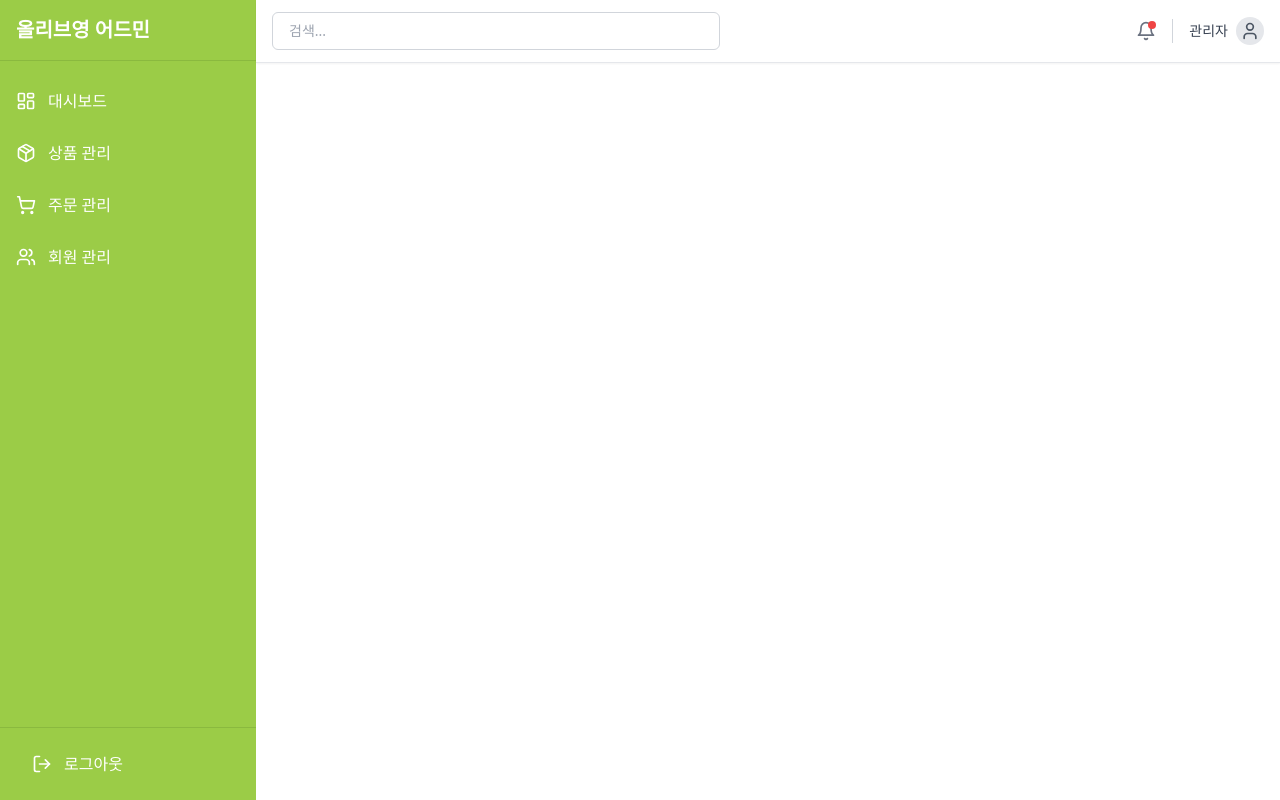
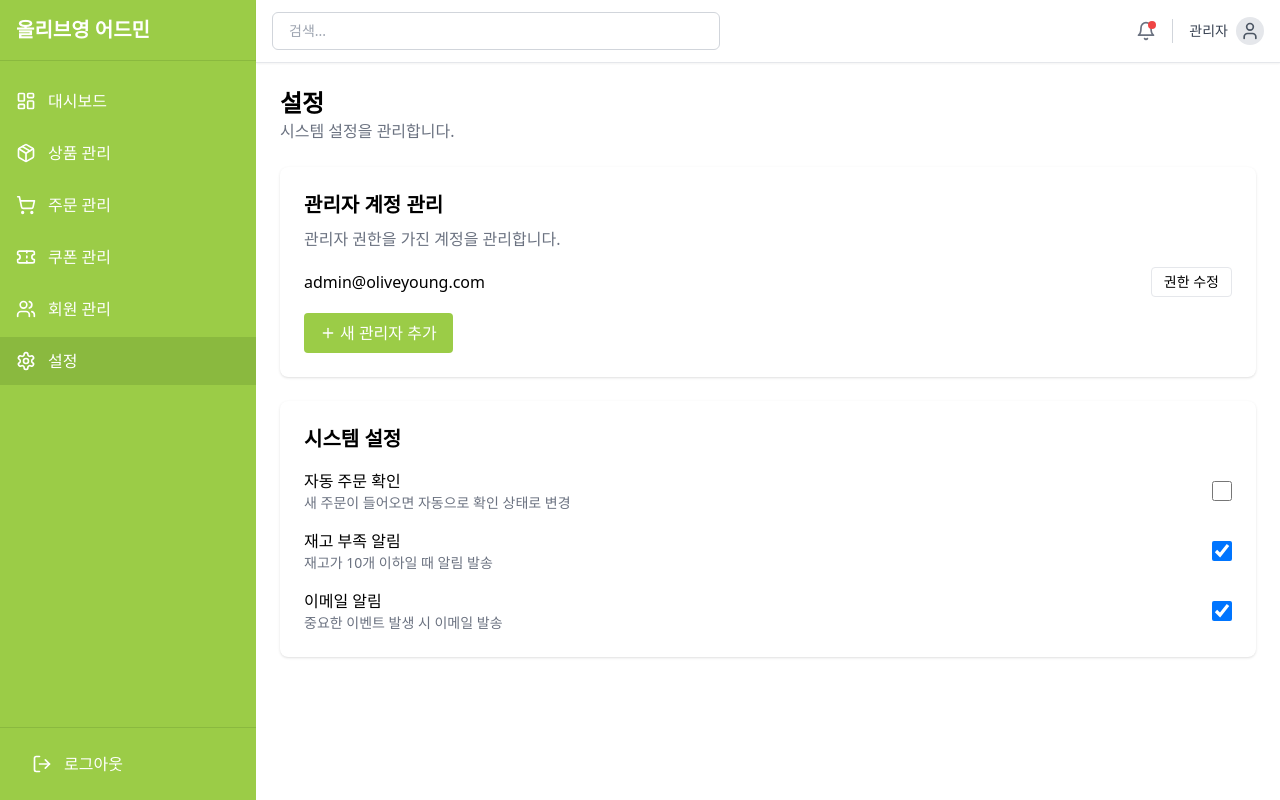
Before and after one commit to backend20250319/BE09-4rd-4team-FE, a React (Vite) app in the folder admin/: page /settings in a window 1280 px wide. Built offline with nearby package versions, Linux system fonts and the light colour scheme.

Commit message:
관리자 수정

```diff
--- a/admin/src/App.jsx
+++ b/admin/src/App.jsx
@@ -3,6 +3,8 @@
 import { ProductsTable } from "./pages/ProductsTable";
 import { UsersTable } from './pages/UsersTable';
 import { OrdersTable } from './pages/OrdersTable';
+import { CouponsPage } from './pages/CouponsPage';
+import { SettingsPage } from './pages/SettingsPage';
 import { Dashboard } from './pages/Dashboard';
 import Sidebar from './components/Sidebar';
 import Header from './components/Header';
@@ -20,7 +22,10 @@
               <Route path="/dashboard" element={<Dashboard />} />
               <Route path="/products" element={<ProductsTable />} />
               <Route path="/orders" element={<OrdersTable />} />
+              <Route path="/coupons" element={<CouponsPage />} />
               <Route path="/users" element={<UsersTable />} />
+              <Route path="/settings" element={<SettingsPage />} />
+              <Route path="*" element={<Navigate to="/dashboard" replace />} />
             </Routes>
           </main>
         </div>
--- /dev/null
+++ b/admin/src/components/NewAdminModal.jsx
@@ -0,0 +1,45 @@
+import React, { useState } from 'react';
+
+export default function NewAdminModal({ onAdd, onClose }) {
+  const [email, setEmail] = useState('');
+  const [password, setPassword] = useState('');
+
+  const handleSubmit = e => {
+    e.preventDefault();
+    onAdd(email);
+  };
+
+  return (
+    <div className="fixed inset-0 z-50 flex items-center justify-center bg-black bg-opacity-30">
+      <div className="w-full max-w-sm p-6 bg-white rounded-lg shadow-md">
+        <h2 className="mb-4 text-xl font-bold">새 관리자 추가</h2>
+        <form onSubmit={handleSubmit} className="space-y-4">
+          <input
+            type="email"
+            placeholder="이메일"
+            value={email}
+            onChange={e => setEmail(e.target.value)}
+            className="w-full p-2 border rounded"
+            required
+          />
+          <input
+            type="password"
+            placeholder="비밀번호"
+            value={password}
+            onChange={e => setPassword(e.target.value)}
+            className="w-full p-2 border rounded"
+            required
+          />
+          <div className="flex justify-end space-x-2">
+            <button type="button" onClick={onClose} className="px-4 py-2 border rounded">
+              취소
+            </button>
+            <button type="submit" className="px-4 py-2 bg-[#9BCC47] text-white rounded">
+              추가
+            </button>
+          </div>
+        </form>
+      </div>
+    </div>
+  );
+}
--- /dev/null
+++ b/admin/src/components/NewCouponModal.jsx
@@ -0,0 +1,53 @@
+import React, { useState } from 'react';
+
+export default function NewCouponModal({ onAdd, onClose }) {
+  const [name, setName] = useState('');
+  const [discount, setDiscount] = useState('');
+  const [validUntil, setValidUntil] = useState('');
+
+  const handleSubmit = e => {
+    e.preventDefault();
+    onAdd({ name, discount: Number(discount), validUntil });
+  };
+
+  return (
+    <div className="fixed inset-0 z-50 flex items-center justify-center bg-black bg-opacity-30">
+      <div className="w-full max-w-sm p-6 bg-white rounded-lg shadow-md">
+        <h2 className="mb-4 text-xl font-bold">신규 쿠폰 등록</h2>
+        <form onSubmit={handleSubmit} className="space-y-4">
+          <input
+            type="text"
+            placeholder="쿠폰명"
+            value={name}
+            onChange={e => setName(e.target.value)}
+            className="w-full p-2 border rounded"
+            required
+          />
+          <input
+            type="number"
+            placeholder="할인율(%)"
+            value={discount}
+            onChange={e => setDiscount(e.target.value)}
+            className="w-full p-2 border rounded"
+            required
+          />
+          <input
+            type="date"
+            value={validUntil}
+            onChange={e => setValidUntil(e.target.value)}
+            className="w-full p-2 border rounded"
+            required
+          />
+          <div className="flex justify-end space-x-2">
+            <button type="button" onClick={onClose} className="px-4 py-2 border rounded">
+              취소
+            </button>
+            <button type="submit" className="px-4 py-2 bg-[#9BCC47] text-white rounded">
+              등록
+            </button>
+          </div>
+        </form>
+      </div>
+    </div>
+  );
+}
--- a/admin/src/components/Sidebar.jsx
+++ b/admin/src/components/Sidebar.jsx
@@ -5,6 +5,7 @@
   PackageIcon,
   ShoppingCartIcon,
   UsersIcon,
+  TicketIcon,
   SettingsIcon,
   LogOutIcon
 } from 'lucide-react';
@@ -14,7 +15,9 @@
     { to: '/', label: '대시보드', icon: <LayoutDashboardIcon size={20} /> },
     { to: '/products', label: '상품 관리', icon: <PackageIcon size={20} /> },
     { to: '/orders', label: '주문 관리', icon: <ShoppingCartIcon size={20} /> },
-    { to: '/users', label: '회원 관리', icon: <UsersIcon size={20} /> }
+     { to: '/coupons', label: '쿠폰 관리', icon: <TicketIcon size={20} /> },
+    { to: '/users', label: '회원 관리', icon: <UsersIcon size={20} /> },
+    { to: '/settings', label: '설정', icon: <SettingsIcon size={20} /> }
   ];
 
   return (
--- /dev/null
+++ b/admin/src/pages/CouponsPage.jsx
@@ -0,0 +1,63 @@
+import React, { useState } from 'react';
+import NewCouponModal from '../components/NewCouponModal';
+import { PlusIcon, TrashIcon } from 'lucide-react';
+
+export function CouponsPage() {
+  const [coupons, setCoupons] = useState([
+    { id: 1, name: 'WELCOME10', discount: 10, validUntil: '2025-12-31' },
+    { id: 2, name: 'SPRING20', discount: 20, validUntil: '2025-06-30' },
+    { id: 3, name: 'SUMMER15', discount: 15, validUntil: '2025-08-31' },
+
+  ]);
+  const [showModal, setShowModal] = useState(false);
+
+  const handleAdd = coupon => {
+    const nextId = coupons.length ? Math.max(...coupons.map(c => c.id)) + 1 : 1;
+    setCoupons(prev => [...prev, { id: nextId, ...coupon }]);
+    setShowModal(false);
+  };
+  const handleDelete = id => {
+    setCoupons(prev => prev.filter(c => c.id !== id));
+  };
+
+  return (
+    <div className="space-y-6">
+      <div className="flex items-center justify-between">
+        <h1 className="text-2xl font-bold">쿠폰 관리</h1>
+        <button
+          onClick={() => setShowModal(true)}
+          className="bg-[#9BCC47] text-white px-4 py-2 rounded-md flex items-center"
+        >
+          <PlusIcon size={16} className="mr-1" /> 신규 쿠폰 등록
+        </button>
+      </div>
+      <div className="bg-white border rounded shadow-sm">
+        <table className="w-full">
+          <thead>
+            <tr className="text-xs text-gray-500 uppercase bg-gray-50">
+              <th className="px-4 py-2">쿠폰명</th>
+              <th className="px-4 py-2">할인율(%)</th>
+              <th className="px-4 py-2">유효기간</th>
+              <th className="px-4 py-2">관리</th>
+            </tr>
+          </thead>
+          <tbody className="divide-y divide-gray-200">
+            {coupons.map(c => (
+              <tr key={c.id}>
+                <td className="px-4 py-2">{c.name}</td>
+                <td className="px-4 py-2">{c.discount}</td>
+                <td className="px-4 py-2">{c.validUntil}</td>
+                <td className="px-4 py-2">
+                  <button onClick={() => handleDelete(c.id)} className="text-red-600 hover:text-red-800">
+                    <TrashIcon size={18} />
+                  </button>
+                </td>
+              </tr>
+            ))}
+          </tbody>
+        </table>
+      </div>
+      {showModal && <NewCouponModal onAdd={handleAdd} onClose={() => setShowModal(false)} />}
+    </div>
+);
+}
--- /dev/null
+++ b/admin/src/pages/SettingsPage.jsx
@@ -0,0 +1,88 @@
+import React, { useState } from 'react';
+import NewAdminModal from '../components/NewAdminModal';
+import { PlusIcon } from 'lucide-react';
+
+export function SettingsPage() {
+  const [admins, setAdmins] = useState(['admin@oliveyoung.com']);
+  const [showAdminModal, setShowAdminModal] = useState(false);
+
+  const [autoOrderConfirm, setAutoOrderConfirm] = useState(false);
+  const [lowStockAlert, setLowStockAlert] = useState(true);
+  const [emailAlert, setEmailAlert] = useState(true);
+
+  const handleAddAdmin = email => {
+    setAdmins(prev => [...prev, email]);
+    setShowAdminModal(false);
+  };
+
+  return (
+    <div className="space-y-6">
+      <div>
+        <h1 className="text-2xl font-bold">설정</h1>
+        <p className="text-gray-500">시스템 설정을 관리합니다.</p>
+      </div>
+
+      <div className="p-6 bg-white rounded-lg shadow">
+        <h2 className="mb-2 text-xl font-semibold">관리자 계정 관리</h2>
+        <p className="mb-4 text-gray-500">관리자 권한을 가진 계정을 관리합니다.</p>
+        <div className="space-y-2">
+          {admins.map((email, idx) => (
+            <div key={idx} className="flex items-center justify-between">
+              <span>{email}</span>
+              <button className="px-3 py-1 text-sm border rounded">권한 수정</button>
+            </div>
+          ))}
+        </div>
+        <button
+          onClick={() => setShowAdminModal(true)}
+          className="mt-4 px-4 py-2 bg-[#9BCC47] text-white rounded inline-flex items-center"
+        >
+          <PlusIcon size={16} className="mr-1" /> 새 관리자 추가
+        </button>
+      </div>
+
+      <div className="p-6 bg-white rounded-lg shadow">
+        <h2 className="mb-4 text-xl font-semibold">시스템 설정</h2>
+        <div className="space-y-4">
+          <ToggleRow
+            label="자동 주문 확인"
+            description="새 주문이 들어오면 자동으로 확인 상태로 변경"
+            checked={autoOrderConfirm}
+            onChange={() => setAutoOrderConfirm(prev => !prev)}
+          />
+          <ToggleRow
+            label="재고 부족 알림"
+            description="재고가 10개 이하일 때 알림 발송"
+            checked={lowStockAlert}
+            onChange={() => setLowStockAlert(prev => !prev)}
+          />
+          <ToggleRow
+            label="이메일 알림"
+            description="중요한 이벤트 발생 시 이메일 발송"
+            checked={emailAlert}
+            onChange={() => setEmailAlert(prev => !prev)}
+          />
+        </div>
+      </div>
+
+      {showAdminModal && <NewAdminModal onAdd={handleAddAdmin} onClose={() => setShowAdminModal(false)} />}
+    </div>
+  );
+}
+
+function ToggleRow({ label, description, checked, onChange }) {
+  return (
+    <div className="flex items-center justify-between">
+      <div>
+        <div className="font-medium">{label}</div>
+        <div className="text-sm text-gray-500">{description}</div>
+      </div>
+      <input
+        type="checkbox"
+        checked={checked}
+        onChange={onChange}
+        className="w-5 h-5"
+      />
+    </div>
+  );
+}
```
